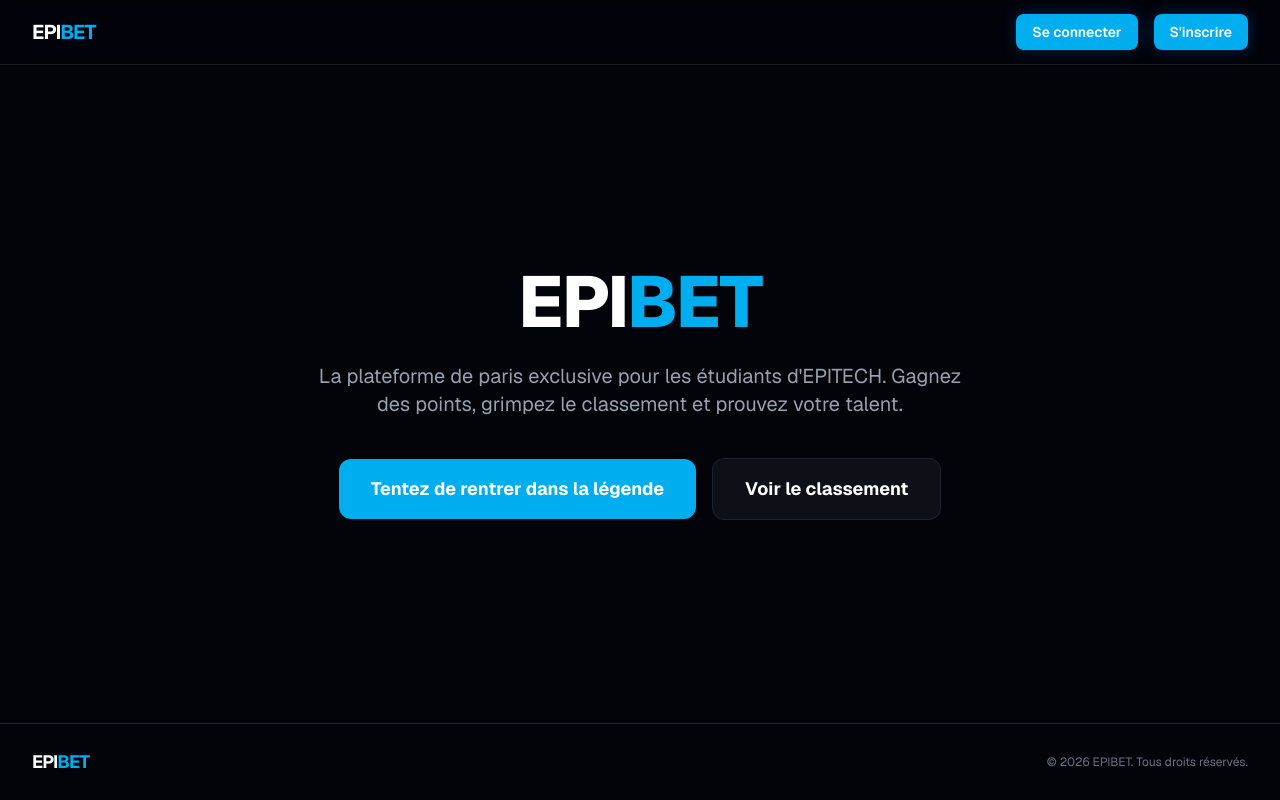
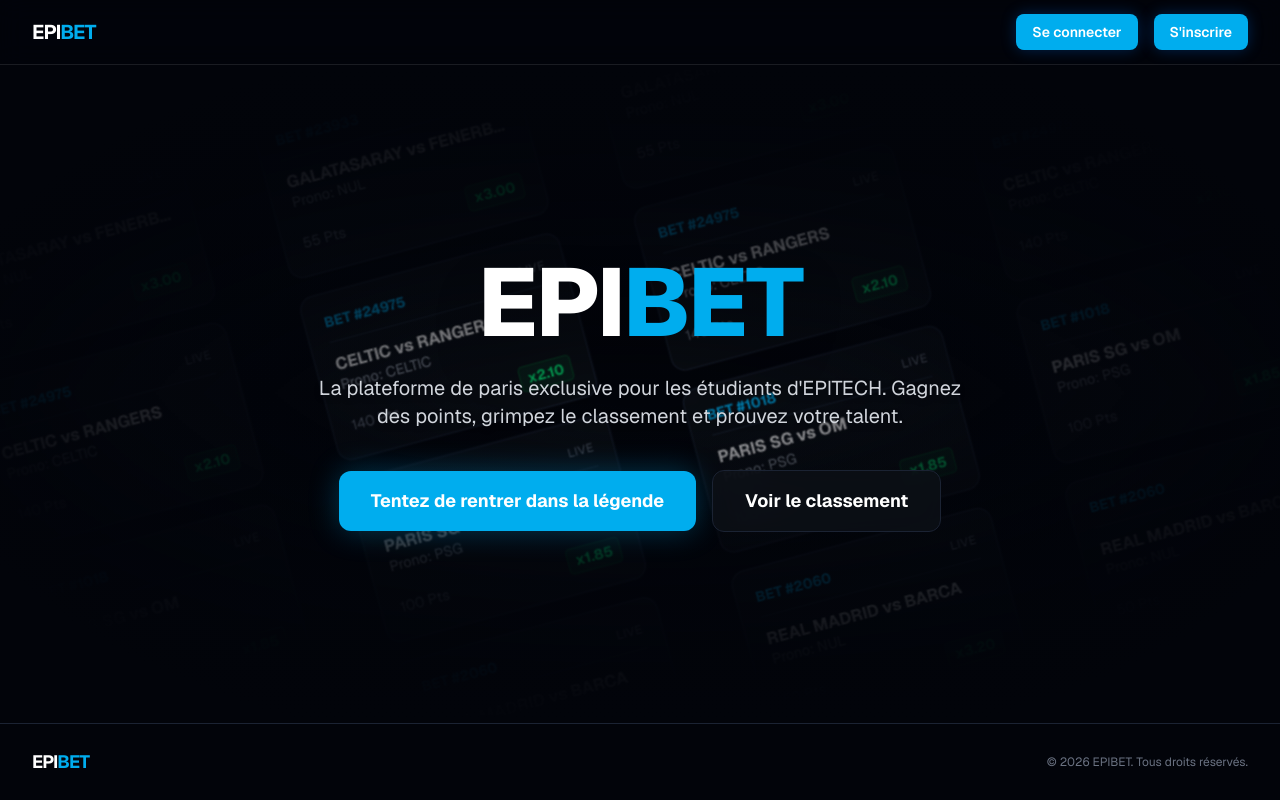
Before and after one commit to lgadrien/EPIBET, a Next.js app in the folder epibet/: page / in a window 1280 px wide. Built offline with nearby package versions, Linux system fonts and the light colour scheme; no server answers.

Commit message:
feat: add more matches to landing page background and fix scrolling speed

```diff
--- a/epibet/app/page.tsx
+++ b/epibet/app/page.tsx
@@ -1,22 +1,177 @@
 import Link from "next/link";
+
+// Mock tickets data
+const TICKETS = [
+  { id: 1, match: "PARIS SG vs OM", winner: "PSG", odds: 1.85, amount: 100 },
+  { id: 2, match: "REAL MADRID vs BARCA", winner: "NUL", odds: 3.2, amount: 50 },
+  { id: 3, match: "BAYERN vs TEK", winner: "BAYERN", odds: 1.45, amount: 200 },
+  { id: 4, match: "ARSENAL vs CHELSEA", winner: "ARSENAL", odds: 2.1, amount: 75 },
+  { id: 5, match: "JUVENTUS vs MILAN", winner: "MILAN", odds: 2.8, amount: 20 },
+  { id: 6, match: "LIVERPOOL vs CITY", winner: "CITY", odds: 1.95, amount: 150 },
+  { id: 7, match: "DORTMUND vs LEIPZIG", winner: "DORTMUND", odds: 2.3, amount: 80 },
+  { id: 8, match: "MAN UTD vs SPURS", winner: "MAN UTD", odds: 2.5, amount: 120 },
+  { id: 9, match: "INTER vs ROMA", winner: "INTER", odds: 1.7, amount: 300 },
+  { id: 10, match: "ATLETICO vs SEVILLA", winner: "NUL", odds: 3.1, amount: 40 },
+  { id: 11, match: "LYON vs MONACO", winner: "MONACO", odds: 2.4, amount: 90 },
+  { id: 12, match: "NAPOLI vs LAZIO", winner: "NAPOLI", odds: 1.9, amount: 110 },
+  { id: 13, match: "BENFICA vs PORTO", winner: "PORTO", odds: 2.6, amount: 60 },
+  { id: 14, match: "AJAX vs PSV", winner: "AJAX", odds: 2.2, amount: 100 },
+  { id: 15, match: "LEVERKUSEN vs STUTTGART", winner: "LEVERKUSEN", odds: 1.6, amount: 250 },
+  { id: 16, match: "CITY vs REAL MADRID", winner: "CITY", odds: 2.05, amount: 500 },
+  { id: 17, match: "PSG vs BAYERN", winner: "NUL", odds: 3.5, amount: 80 },
+  { id: 18, match: "ASTON VILLA vs NEWCASTLE", winner: "VILLA", odds: 2.7, amount: 45 },
+  { id: 19, match: "LILLE vs LENS", winner: "LILLE", odds: 2.15, amount: 130 },
+  { id: 20, match: "SPORTING vs BRAGA", winner: "SPORTING", odds: 1.55, amount: 210 },
+  { id: 21, match: "BOCA JUNIORS vs RIVER", winner: "BOCA", odds: 2.8, amount: 70 },
+  { id: 22, match: "FLAMENGO vs FLUMINENSE", winner: "FLAMENGO", odds: 1.8, amount: 160 },
+  { id: 23, match: "GALATASARAY vs FENERBAHCE", winner: "NUL", odds: 3.0, amount: 55 },
+  { id: 24, match: "CELTIC vs RANGERS", winner: "CELTIC", odds: 2.1, amount: 140 },
+];
+
+function BetTicket({
+  ticket,
+  index,
+}: {
+  ticket: (typeof TICKETS)[0];
+  index: number;
+}) {
+  // Deterministic fake ID generated from index to avoid hydration issues
+  const fakeId = ticket.id * 1000 + ((index * 42) % 999);
+
+  return (
+    <div className="w-56 rounded-xl border border-epitech-border bg-epitech-gray/80 p-4 shadow-xl backdrop-blur-sm flex-shrink-0">
+      <div className="mb-2 flex items-center justify-between border-b border-epitech-border pb-2">
+        <span className="text-xs font-bold text-epitech-blue">
+          BET #{fakeId}
+        </span>
+        <span className="text-[10px] text-gray-500 uppercase tracking-wider">
+          Live
+        </span>
+      </div>
+      <div className="mb-3 flex flex-col">
+        <span className="truncate text-sm font-bold text-white">
+          {ticket.match}
+        </span>
+        <span className="text-xs text-gray-400">Prono: {ticket.winner}</span>
+      </div>
+      <div className="flex items-center justify-between pt-1">
+        <span className="text-xs text-gray-500">{ticket.amount} Pts</span>
+        <span className="rounded bg-green-500/10 border border-green-500/20 px-1.5 py-0.5 text-xs font-bold text-green-400">
+          x{ticket.odds.toFixed(2)}
+        </span>
+      </div>
+    </div>
+  );
+}
+
+function TicketColumn({
+  direction,
+  speed = 20,
+  delay = 0,
+  className = "",
+}: {
+  direction: "up" | "down";
+  speed?: number;
+  delay?: number;
+  className?: string;
+}) {
+  // Duplicate tickets to create a seamless loop
+  const loopTickets = [...TICKETS, ...TICKETS, ...TICKETS, ...TICKETS];
+
+  // Adjust base speed relative to the original 7 tickets to keep scrolling velocity constant
+  const adjustedSpeed = speed * (TICKETS.length / 7);
+
+  return (
+    <div className={`relative flex flex-col gap-4 w-56 ${className}`}>
+      <div
+        className={`flex flex-col gap-4 ${direction === "up" ? "animate-slide-up" : "animate-slide-down"}`}
+        style={{
+          animationDuration: `${adjustedSpeed}s`,
+          animationDelay: `${delay}s`,
+        }}
+      >
+        {loopTickets.map((ticket, i) => (
+          <BetTicket key={`${ticket.id}-${i}`} ticket={ticket} index={i} />
+        ))}
+      </div>
+    </div>
+  );
+}
+
 export default function Page() {
   return (
-    <div className="container mx-auto flex min-h-[calc(100vh-144px)] flex-col items-center justify-center px-4 py-20 text-center">
-      <h1 className="mb-6 text-5xl font-extrabold tracking-tight md:text-7xl">
+    <div className="relative flex min-h-[calc(100vh-144px)] flex-col items-center justify-center overflow-hidden w-full h-full">
+      {/* Animated Background */}
+      <div className="absolute inset-0 -z-10 flex justify-center items-center overflow-hidden select-none pointer-events-none perspective-[1000px]">
+        {/* We use a wrapper with a slight 3D rotation / inclination to give depth */}
+        <div className="flex w-[150vw] h-[200vh] items-center justify-center gap-4 sm:gap-8 md:gap-16 rotate-[-15deg] scale-[1.2]">
+          <TicketColumn
+            direction="down"
+            speed={100}
+            className="hidden lg:flex opacity-20"
+          />
+          <TicketColumn
+            direction="up"
+            speed={80}
+            delay={-5}
+            className="hidden sm:flex opacity-40"
+          />
+          <TicketColumn
+            direction="down"
+            speed={60}
+            delay={-12}
+            className="opacity-80"
+          />
+          <TicketColumn
+            direction="up"
+            speed={70}
+            delay={-18}
+            className="opacity-80"
+          />
+          <TicketColumn
+            direction="down"
+            speed={90}
+            delay={-7}
+            className="hidden sm:flex opacity-40"
+          />
+          <TicketColumn
+            direction="up"
+            speed={110}
+            delay={-2}
+            className="hidden lg:flex opacity-20"
+          />
+        </div>
+
+        {/* Soft radial mask to fade edges and focus on text */}
+        <div
+          className="absolute inset-0"
+          style={{
+            background:
+              "radial-gradient(ellipse at center, transparent 0%, var(--color-epitech-black) 80%)",
+          }}
+        />
+        {/* Top/bottom gradient for smooth transition to real background */}
+        <div className="absolute inset-0 bg-gradient-to-b from-epitech-black via-transparent to-epitech-black" />
+      </div>
+
+      {/* Main Content */}
+      <div className="container relative z-10 mx-auto flex flex-col items-center justify-center px-4 py-20 text-center">
+        <h1 className="mb-6 text-6xl font-extrabold tracking-tight md:text-8xl drop-shadow-2xl">
           EPI<span className="text-epitech-blue">BET</span>
         </h1>
-      <p className="mb-10 max-w-2xl text-lg text-gray-400 md:text-xl">
+        <p className="mb-10 max-w-2xl text-lg text-gray-300 md:text-xl drop-shadow-md">
           La plateforme de paris exclusive pour les étudiants d'EPITECH. Gagnez
           des points, grimpez le classement et prouvez votre talent.
         </p>
         <div className="flex flex-wrap items-center justify-center gap-4">
-        <button className="rounded-xl bg-epitech-blue px-8 py-4 text-lg font-bold text-white transition-all hover:bg-epitech-blue-hover active:scale-95">
+          <button className="rounded-xl bg-epitech-blue px-8 py-4 text-lg font-bold text-white transition-all hover:bg-epitech-blue-hover hover:scale-105 active:scale-95 shadow-[0_0_30px_rgba(0,173,238,0.3)] hover:shadow-[0_0_40px_rgba(0,173,238,0.5)]">
             <Link href="/login">Tentez de rentrer dans la légende</Link>
           </button>
-        <button className="rounded-xl border border-epitech-border bg-epitech-gray px-8 py-4 text-lg font-bold text-white transition-all hover:bg-epitech-border active:scale-95">
+          <button className="rounded-xl border border-epitech-border bg-epitech-gray/80 backdrop-blur-md px-8 py-4 text-lg font-bold text-white transition-all hover:bg-epitech-border hover:scale-105 active:scale-95">
             <Link href="/classement">Voir le classement</Link>
           </button>
         </div>
       </div>
+    </div>
   );
 }
```
Lines whose indentation alone changed are shown as unchanged.
